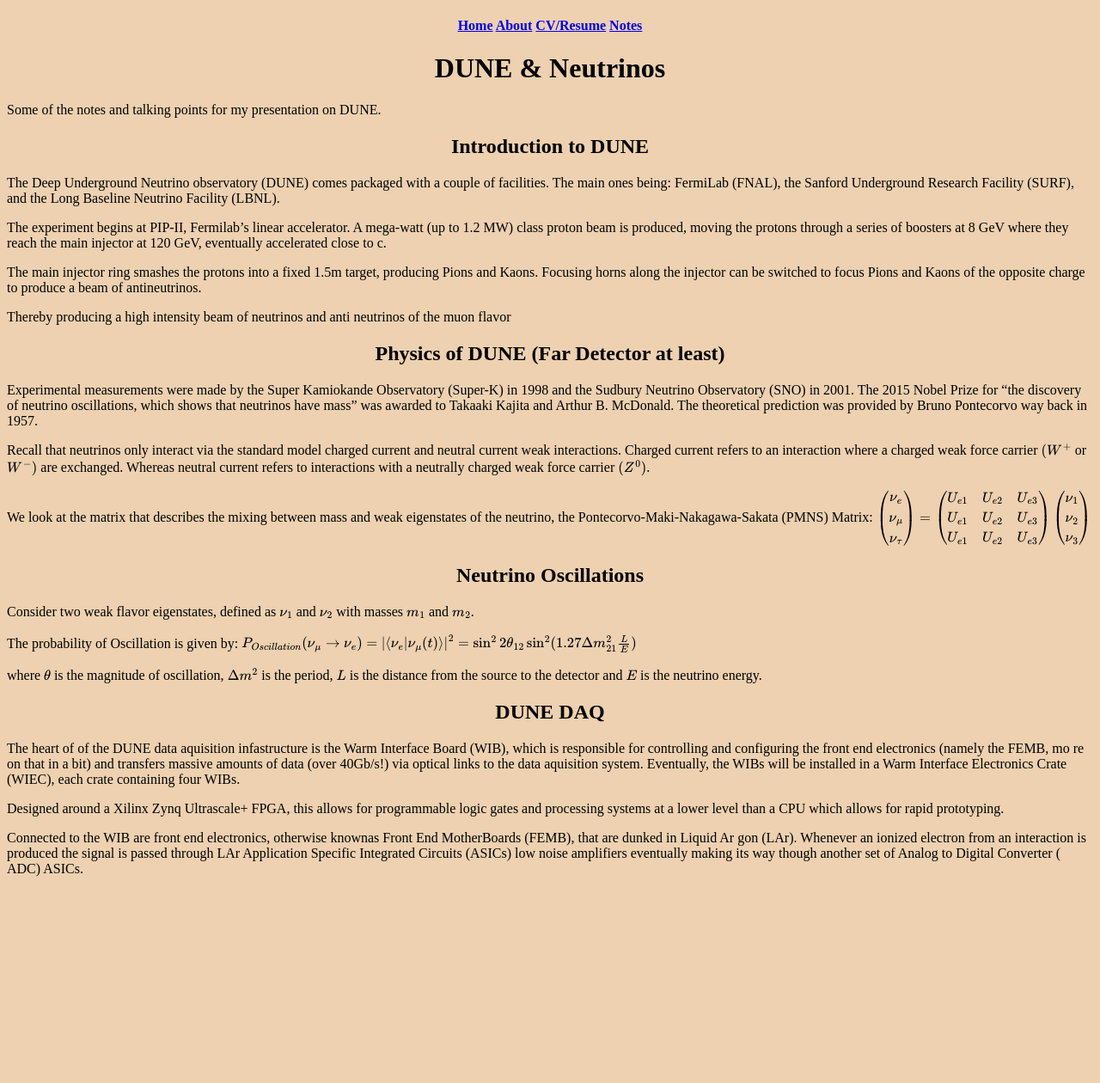
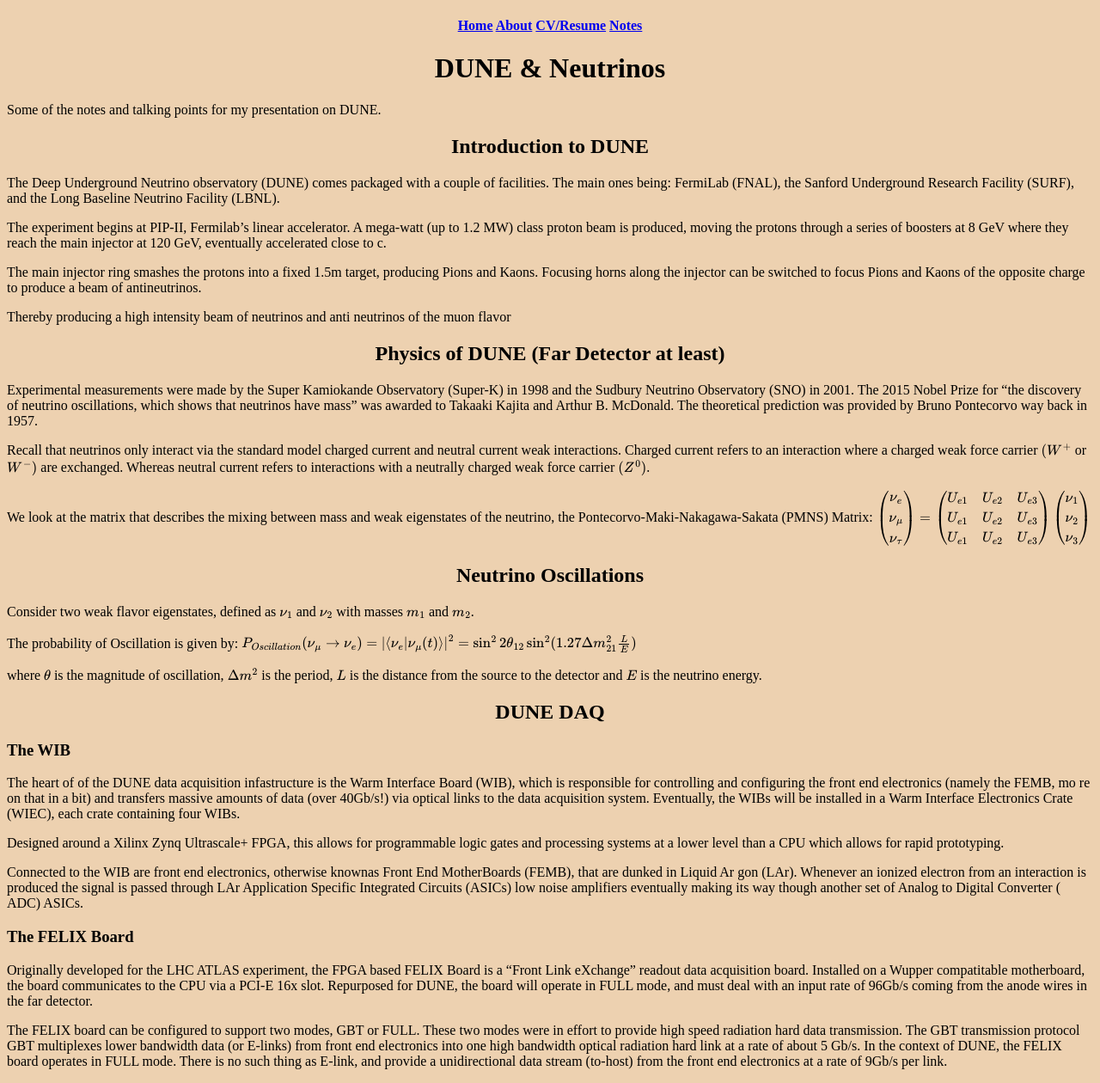
Before and after one commit to thaihangchung7/thaihangchung7.github.io, a Jekyll site: the page built from _notes/DUNE.md, in a window 1280 px wide. Shown: the whole page at 86% size. Built offline with Jekyll 4.4.1, drawn with Linux system fonts in a browser that asks for light colours; formulas are drawn with MathJax 3; before the commit the page ends 1036 px from its top, so only the background shows below that.

Commit message:
Adding some words on FELIX DAQ

```diff
--- a/_layouts/terminal.html
+++ b/_layouts/terminal.html
@@ -20,9 +20,11 @@
 	 },
 	 pwd: function() {
 		this.echo("Placeholder for pwd");
+	 },
+         gui: function() {
+	   this.echo("<a href=gui.html>GUI</a>")
+
 	 }
-
-
      }, {
 	     greetings: "Welcome to my Website! I'm Thai.\nJust like a regular terminal type 'ls' to list the available directories.\nType 'help' to view all available commands."
      });
--- a/_notes/DUNE.md
+++ b/_notes/DUNE.md
@@ -48,8 +48,14 @@
 
 ## DUNE DAQ
 
-The heart of of the DUNE data aquisition infastructure is the Warm Interface Board (WIB), which is responsible for controlling and configuring the front end electronics (namely the FEMB, mo re on that in a bit) and transfers massive amounts of data (over 40Gb/s!) via optical links to the data aquisition system. Eventually, the WIBs will be installed in a Warm Interface Electronics Crate (WIEC), each crate containing four WIBs.
+### The WIB
+The heart of of the DUNE data acquisition infastructure is the Warm Interface Board (WIB), which is responsible for controlling and configuring the front end electronics (namely the FEMB, mo re on that in a bit) and transfers massive amounts of data (over 40Gb/s!) via optical links to the data acquisition system. Eventually, the WIBs will be installed in a Warm Interface Electronics Crate (WIEC), each crate containing four WIBs.
 
 Designed around a Xilinx Zynq Ultrascale+ FPGA, this allows for programmable logic gates and processing systems at a lower level than a CPU which allows for rapid prototyping.
 
 Connected to the WIB are front end electronics, otherwise knownas Front End MotherBoards (FEMB), that are dunked in Liquid Ar gon (LAr). Whenever an ionized electron from an interaction is produced the signal is passed through LAr Application Specific Integrated Circuits (ASICs) low noise amplifiers eventually making its way though another set of Analog to Digital Converter ( ADC) ASICs.
+
+### The FELIX Board
+Originally developed for the LHC ATLAS experiment, the FPGA based FELIX Board is a "Front Link eXchange" readout data acquisition board. Installed on a Wupper compatitable motherboard, the board communicates to the CPU via a PCI-E 16x slot. Repurposed for DUNE, the board will operate in FULL mode, and must deal with an input rate of 96Gb/s coming from the anode wires in the far detector.
+
+The FELIX board can be configured to support two modes, GBT or FULL. These two modes were in effort to provide high speed radiation hard data transmission. The GBT transmission protocol GBT multiplexes lower bandwidth data (or E-links) from front end electronics into one high bandwidth optical radiation hard link at a rate of about 5 Gb/s. In the context of DUNE, the FELIX board operates in FULL mode. There is no such thing as E-link, and provide a unidirectional data stream (to-host) from the front end electronics at a rate of 9Gb/s per link.
```
Also changed, not shown: _notes/accelcomp.md (added, +65 -0 lines), _notes/archie.md (+1 -1 lines).
